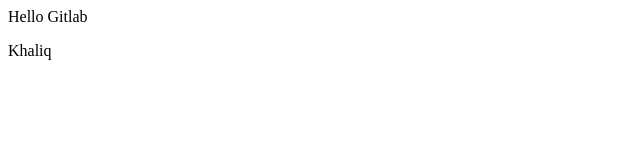
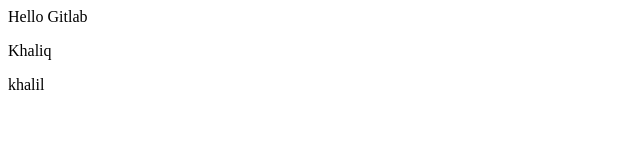
Before and after one commit to tariqtabesh/calculator, a plain HTML site: page index.html in a window 1280 px wide. Shown: the full height of the page, 0-640 px from the left. Drawn offline with Linux system fonts and the light colour scheme.

Commit message:
Update index.html

```diff
--- a/index.html
+++ b/index.html
@@ -5,6 +5,7 @@
 <body>
 <p> Hello Gitlab </p>
 <p> Khaliq </p>
+  <p> khalil </P>
 </body>
 
 </html>
```
